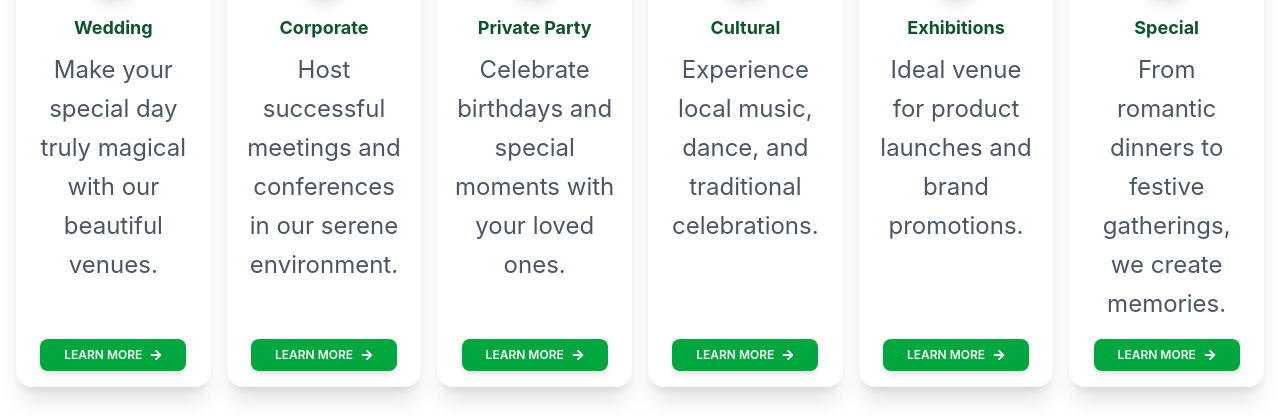
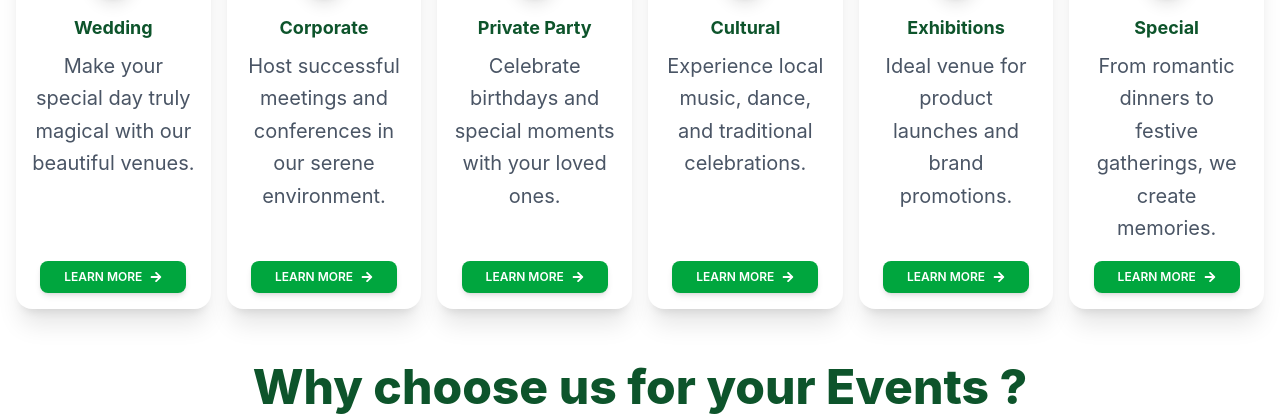
Before and after one commit to nisad2001/tea-resourt-and-museum, a React (Vite) app: page /event in a window 1280 px wide. Shown: the part 834-1250 px from the top of the page. Built offline with nearby package versions, Linux system fonts and the light colour scheme.

Commit message:
made some polished to events section

```diff
--- a/src/component/EventOccassion.jsx
+++ b/src/component/EventOccassion.jsx
@@ -44,7 +44,7 @@ const EventOccassion = () => {
             <h3 className='card-title text-base md:text-lg font-bold text-green-900'>
               Wedding
             </h3>
-            <p className='text-gray-600 text-xs md:text-2xl leading-relaxed mb-2'>
+            <p className='text-gray-600 text-xs md:text-xl leading-relaxed mb-2'>
               Make your special day truly magical with our beautiful venues.
             </p>
             <button className='px-6 py-2 bg-green-600 text-white text-xs font-semibold rounded-lg shadow-md hover:bg-green-700 transition duration-200 flex items-center gap-2 group'>
@@ -69,7 +69,7 @@ const EventOccassion = () => {
             <h3 className='card-title text-base md:text-lg font-bold text-green-900'>
               Corporate
             </h3>
-            <p className='text-gray-600 text-xs md:text-2xl leading-relaxed mb-2'>
+            <p className='text-gray-600 text-xs md:text-xl leading-relaxed mb-2'>
               Host successful meetings and conferences in our serene
               environment.
             </p>
@@ -95,7 +95,7 @@ const EventOccassion = () => {
             <h3 className='card-title text-base md:text-lg font-bold text-green-900'>
               Private Party
             </h3>
-            <p className='text-gray-600 text-xs md:text-2xl leading-relaxed mb-2'>
+            <p className='text-gray-600 text-xs md:text-xl leading-relaxed mb-2'>
               Celebrate birthdays and special moments with your loved ones.
             </p>
             <button className='px-6 py-2 bg-green-600 text-white text-xs font-semibold rounded-lg shadow-md hover:bg-green-700 transition duration-200 flex items-center gap-2 group'>
@@ -120,7 +120,7 @@ const EventOccassion = () => {
             <h3 className='card-title text-base md:text-lg font-bold text-green-900'>
               Cultural
             </h3>
-            <p className='text-gray-600 text-xs md:text-2xl leading-relaxed mb-2'>
+            <p className='text-gray-600 text-xs md:text-xl leading-relaxed mb-2'>
               Experience local music, dance, and traditional celebrations.
             </p>
             <button className='px-6 py-2 bg-green-600 text-white text-xs font-semibold rounded-lg shadow-md hover:bg-green-700 transition duration-200 flex items-center gap-2 group'>
@@ -145,7 +145,7 @@ const EventOccassion = () => {
             <h3 className='card-title text-base md:text-lg font-bold text-green-900'>
               Exhibitions
             </h3>
-            <p className='text-gray-600 text-xs md:text-2xl leading-relaxed mb-2'>
+            <p className='text-gray-600 text-xs md:text-xl leading-relaxed mb-2'>
               Ideal venue for product launches and brand promotions.
             </p>
             <button className='px-6 py-2 bg-green-600 text-white text-xs font-semibold rounded-lg shadow-md hover:bg-green-700 transition duration-200 flex items-center gap-2 group'>
@@ -170,7 +170,7 @@ const EventOccassion = () => {
             <h3 className='card-title text-base md:text-lg font-bold text-green-900'>
               Special
             </h3>
-            <p className='text-gray-600 text-xs md:text-2xl leading-relaxed mb-2'>
+            <p className='text-gray-600 text-xs md:text-xl leading-relaxed mb-2'>
               From romantic dinners to festive gatherings, we create memories.
             </p>
             <button className='px-6 py-2 bg-green-600 text-white text-xs font-semibold rounded-lg shadow-md hover:bg-green-700 transition duration-200 flex items-center gap-2 group'>
```
